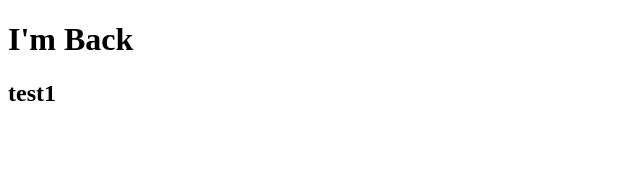
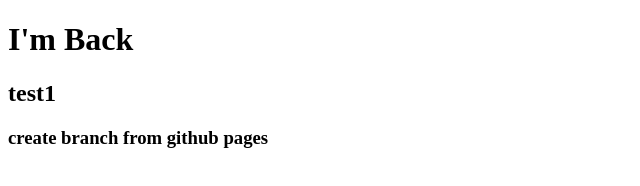
Before and after one commit to Sampad-Sarker/test1, a plain HTML site: page test.html in a window 1280 px wide. Shown: the whole page, without its empty margins (0-640 px from the left). Drawn offline with Linux system fonts and the light colour scheme.

Commit message:
h3 added

```diff
--- a/test.html
+++ b/test.html
@@ -9,5 +9,7 @@
     <h1>I'm Back</h1>
     <h2>test1</h2>
 
+    <h3>create branch from github pages </h3>
+
 </body>
 </html>
```
